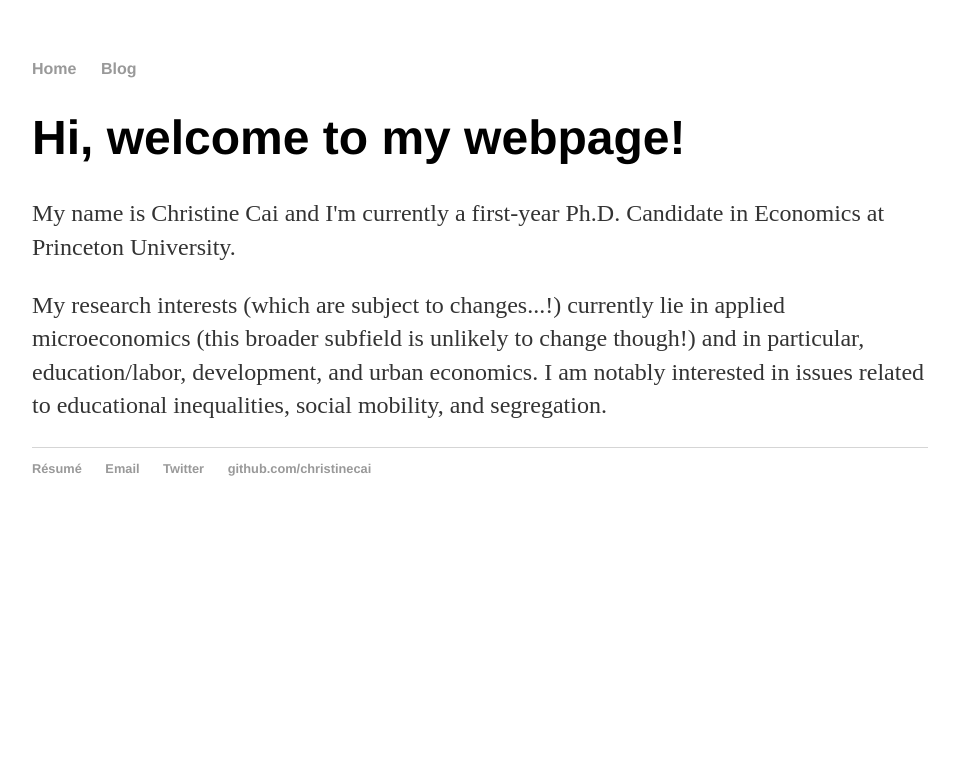
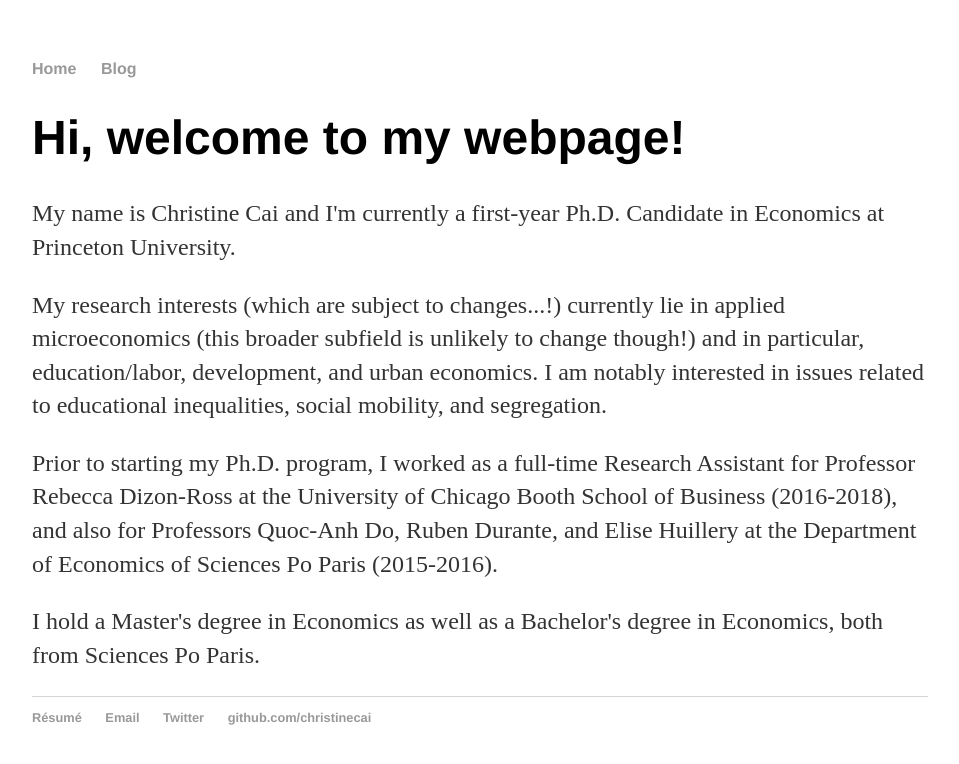
Before and after one commit to christinecai/christinecai.github.io, a Jekyll site: the page built from index.html, in a window 1280 px wide. Shown: the top 764 px of the page, without its empty margins (160-1119 px from the left). Built offline with Jekyll 4.4.1, drawn with Linux system fonts in a browser that asks for light colours.

Commit message:
Update index.html

```diff
--- a/index.html
+++ b/index.html
@@ -8,4 +8,8 @@ title: Christine Cai
 	<p>My research interests (which are subject to changes...!) currently lie in applied microeconomics (this broader subfield is unlikely to change though!)
 		and in particular, education/labor, development, and urban economics.
 		I am notably interested in issues related to educational inequalities, social mobility, and segregation.</p>
+	<p>Prior to starting my Ph.D. program, I worked as a full-time Research Assistant for Professor Rebecca Dizon-Ross at
+		the University of Chicago Booth School of Business (2016-2018), and also for Professors Quoc-Anh Do,
+		Ruben Durante, and Elise Huillery at the Department of Economics of Sciences Po Paris (2015-2016).</p>
+	<p>I hold a Master's degree in Economics as well as a Bachelor's degree in Economics, both from Sciences Po Paris.</p>
 </div><!-- /.blurb -->
```
